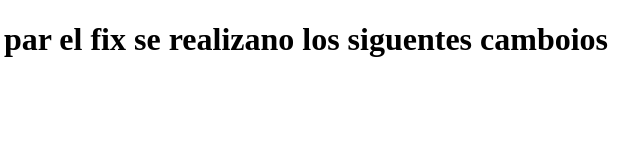
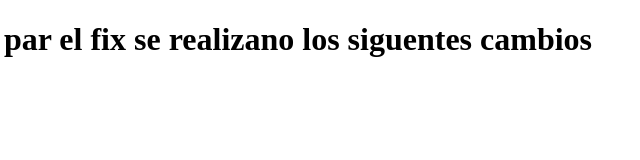
Before and after one commit to saul650/ubiquitous-broccoli, a plain HTML site: page index.html in a window 1280 px wide. Shown: the full height of the page, 356-996 px from the left. Drawn offline with Linux system fonts and the light colour scheme.

Commit message:
ultimo commit

```diff
--- a/index.html
+++ b/index.html
@@ -6,8 +6,8 @@
     <meta name="viewport" content="width=device-width, initial-scale=1.0">
     <title>hola este es el documnrto </title>
 </head>
-<body>
-      <h1>hola comom estan jajajaj par el fix se realizano los siguentes camboios</h1>
+    <body>
+         <h1>hola comom estan jajajaj par el fix se realizano los siguentes cambios</h1>
+    </body>
 
-</body>
 </html>
```
